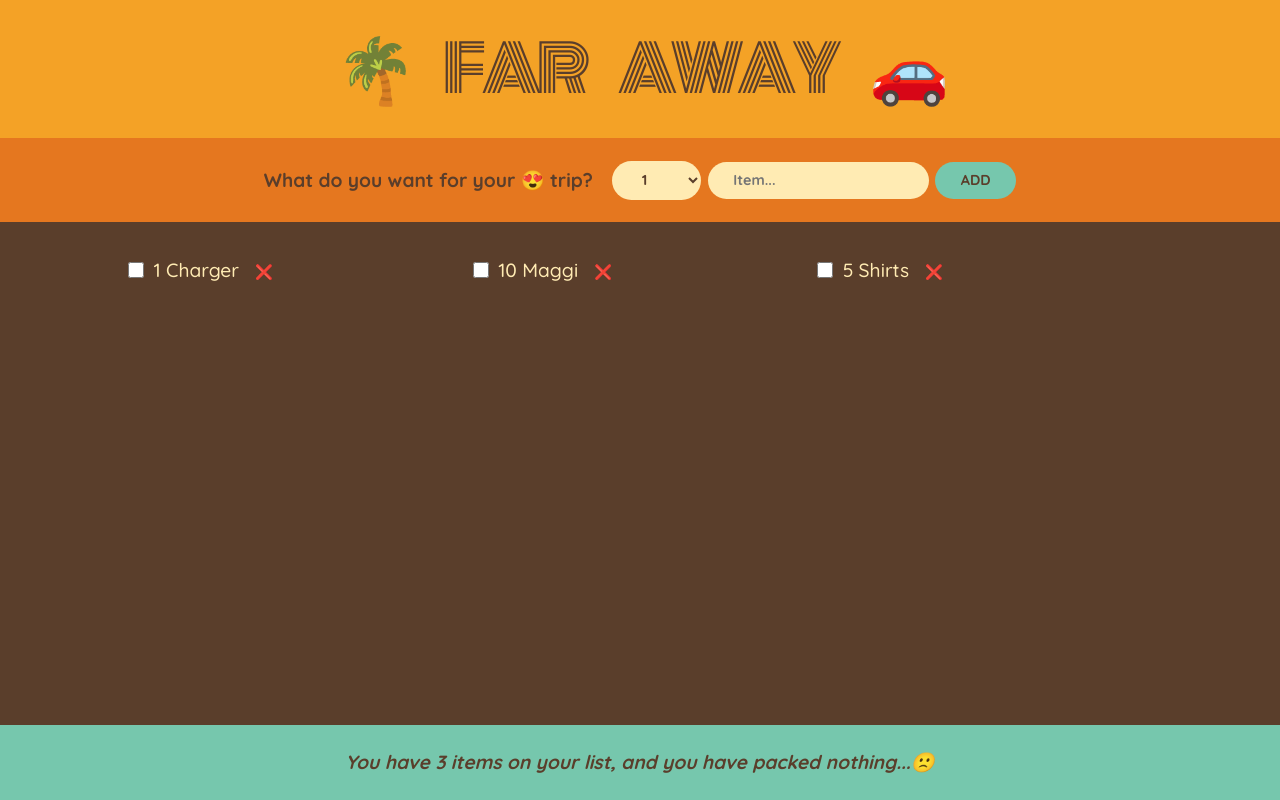
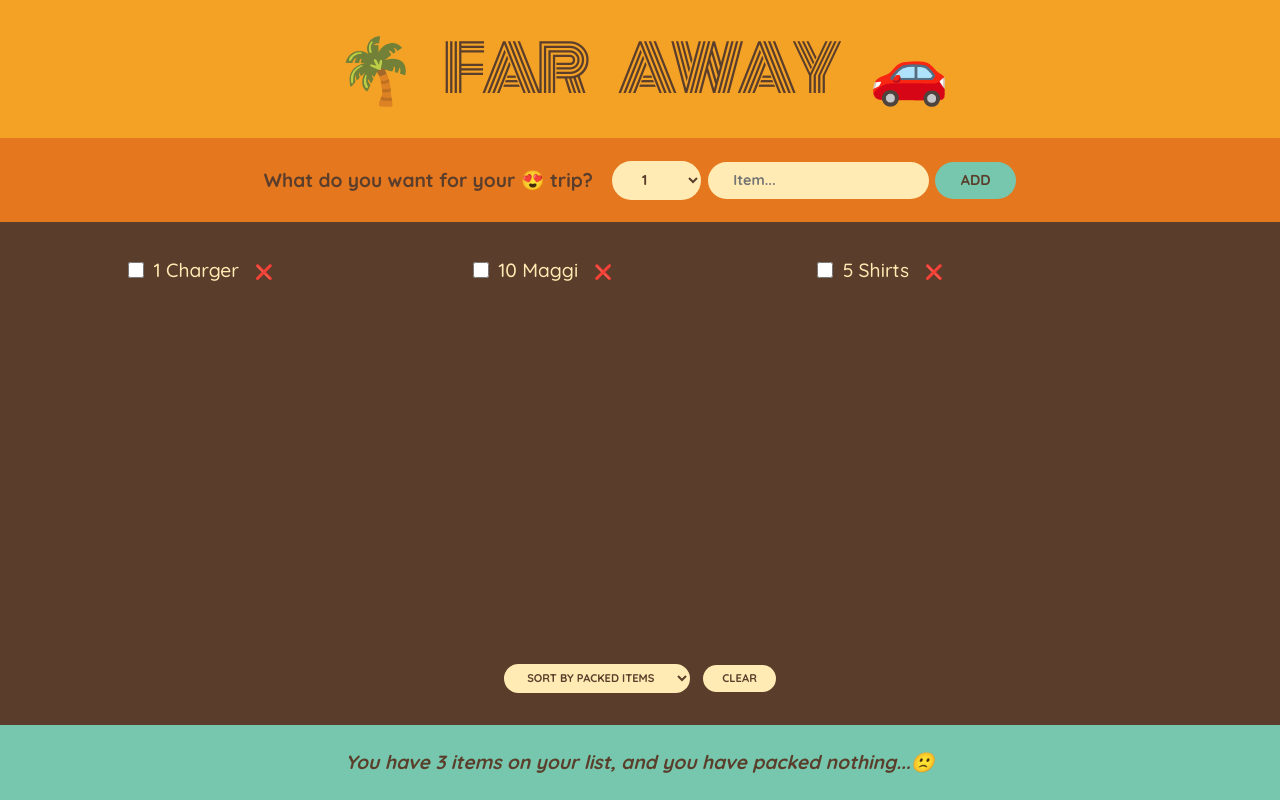
Before and after one commit to pragya-codes/travel-list, a React (Create React App) app: page / in a window 1280 px wide. Built offline with nearby package versions, Linux system fonts and the light colour scheme.

Commit message:
Clear and sortBy functionaity

```diff
--- a/src/App.js
+++ b/src/App.js
@@ -40,6 +40,9 @@ function App() {
 		);
 	}
 
+	function handleClear() {
+		setItems([]);
+	}
 	return (
 		<div className="app">
 			<Logo />
@@ -48,6 +51,7 @@ function App() {
 				items={items}
 				onDelete={handleDeleteItem}
 				onChecked={handleChecked}
+				onClear={handleClear}
 			/>
 			<Stat items={items} />
 		</div>
@@ -88,12 +92,12 @@ function Form({ handleAddItem }) {
 				{/* Array.from takes 2 params -> 1st iterable thing 2nd a cb.
 				To create an arr of range of numbers:
 				const range = Array.from({ length: 5 }, (_, index) => index + 1); // Generates an array of numbers from 1 to 5: [1, 2, 3, 4, 5]
+				{ length: 5 } is an object, not an array. However, in JavaScript, you can use this object
+				in conjunction with Array.from() to create an array of a specified length. When you pass an object with a length property to Array.from(), it creates a new array with the specified
+				length, and you can also provide a callback function to generate the values for each element in the array.
 
-				{ length: 5 } is an object, not an array. However, in JavaScript, you can use this object in conjunction with Array.from() to create an array of a specified length. When you pass an object with a length property to Array.from(), it creates a new array with the specified length, and you can also provide a callback function to generate the values for each element in the array.
-
-				(_, index) is a callback function that's being used inside the Array.from() method. It's a common convention to use an underscore (_) as a placeholder for a parameter you don't intend to use. In this case, you are not using the first parameter (which represents the value of each element), but you are using the second parameter, which represents the index of each element within the array.
-
-
+				(_, index) is a callback function that's being used inside the Array.from() method.
+				It's a common convention to use an underscore (_) as a placeholder for a parameter you don't intend to use. In this case, you are not using the first parameter (which represents the value of each element), but you are using the second parameter, which represents the index of each element within the array.
 */}
 				{Array.from({ length: 20 }, (_, i) => i + 1).map((num) => (
 					<option value={num} key={num}>
@@ -112,11 +116,22 @@ function Form({ handleAddItem }) {
 	);
 }
 
-function List({ items, onDelete, onChecked }) {
+function List({ items, onDelete, onChecked, onClear }) {
+	const [sortBy, setSortBy] = useState('packed');
+	let sorted;
+
+	if (sortBy === 'input') sorted = items;
+
+	if (sortBy === 'description')
+		sorted = items.slice().sort((a, b) => a.descp.localeCompare(b.descp));
+
+	if (sortBy === 'packed')
+		sorted = items.slice().sort((a, b) => a.packed - b.packed);
+
 	return (
 		<div className="list">
 			<ul>
-				{items.map((item) => (
+				{sorted.map((item) => (
 					<Item
 						i={item}
 						onDelete={onDelete}
@@ -125,6 +140,23 @@ function List({ items, onDelete, onChecked }) {
 					/>
 				))}
 			</ul>
+			<div className="actions">
+				<select
+					value={sortBy}
+					onChange={(e) => setSortBy(e.target.value)}
+				>
+					<option value="input">Sort by input</option>
+					<option value="packed">Sort by packed items</option>
+					<option value="description">Sort by description</option>
+				</select>
+				<button
+					onClick={() => {
+						onClear(items);
+					}}
+				>
+					CLEAR
+				</button>
+			</div>
 		</div>
 	);
 }
@@ -148,6 +180,7 @@ function Item({ i, onDelete, onChecked }) {
 
 function Stat({ items }) {
 	const num = items.length;
+
 	const numPacked = items.filter((item) => item.packed === true).length;
 	return (
 		<footer className="stats">
```
